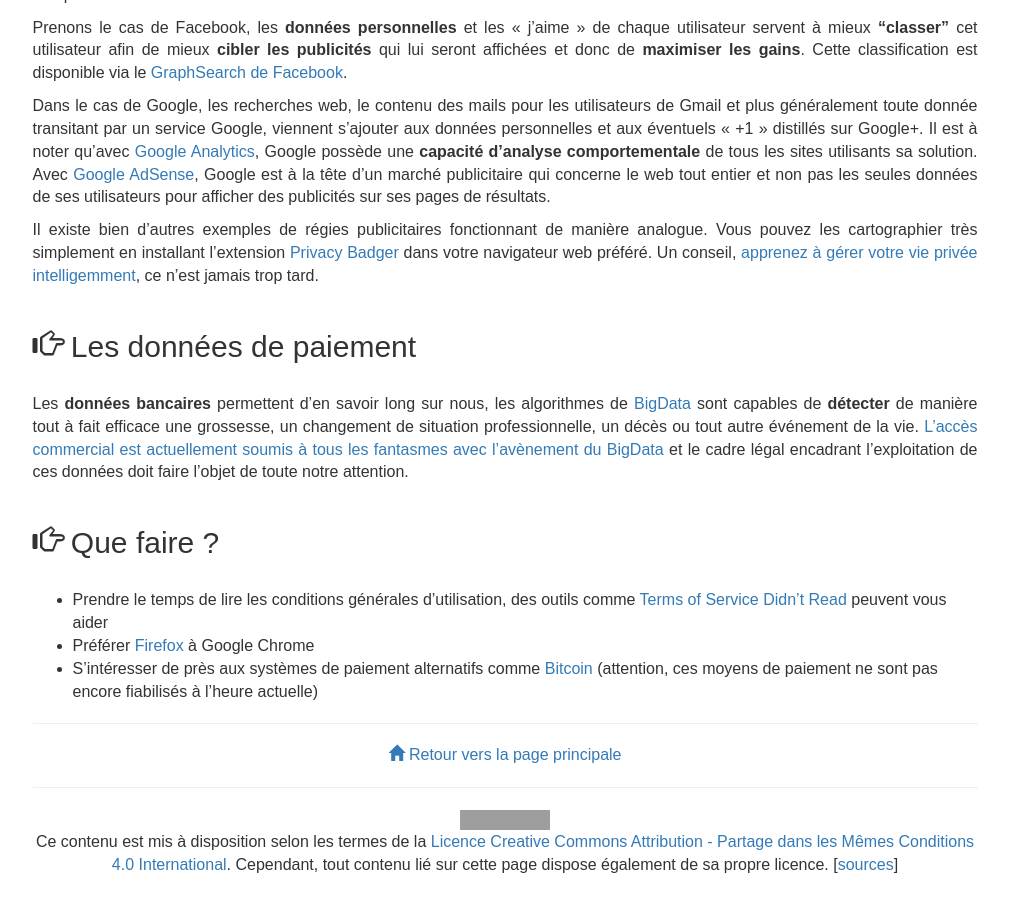
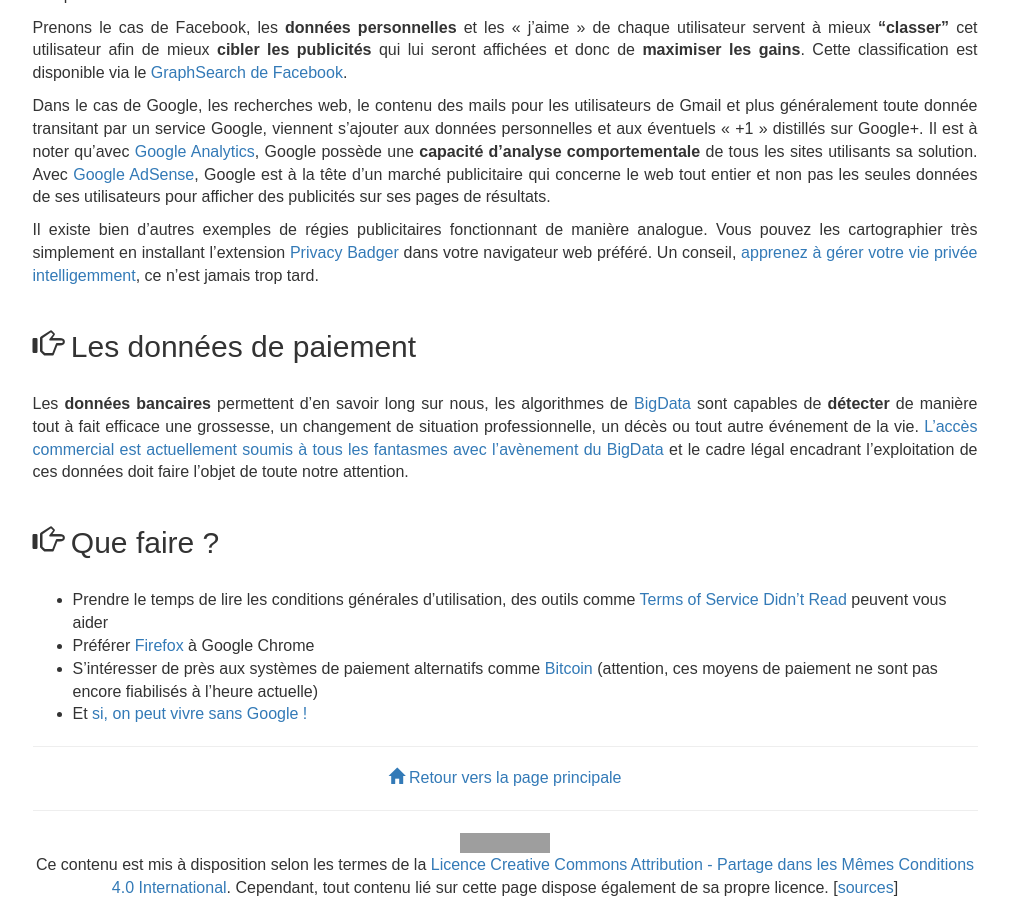
Before and after one commit to willdurand/jenairienacacher.fr, a Jekyll site: the page built from _posts/2014-01-23-publicite-gratuite.md, in a window 1280 px wide and 900 px high, scrolled down 1004 px. Shown: the whole window, without its empty margins (135-1144 px from the left). Built offline with Jekyll 4.4.1, drawn with Linux system fonts in a browser that asks for light colours; some web fonts are replaced; Markdown is read by kramdown in place of the engine named in the settings; comment, search, counter and statistics services are not loaded; before the commit the page ends 1881 px from its top, so only the background shows below that; grey boxes are pictures that could not be loaded.

Commit message:
add ref http://www.reporterre.net/Mais-si-on-peut-vivre-sans-Google

```diff
--- a/_posts/2014-01-23-publicite-gratuite.md
+++ b/_posts/2014-01-23-publicite-gratuite.md
@@ -81,3 +81,4 @@
 - S'intéresser de près aux systèmes de paiement alternatifs comme
   [Bitcoin](http://fr.wikipedia.org/wiki/Bitcoin) (attention, ces moyens de
   paiement ne sont pas encore fiabilisés à l'heure actuelle)
+- Et [si, on peut vivre sans Google !](http://www.reporterre.net/Mais-si-on-peut-vivre-sans-Google)
```
